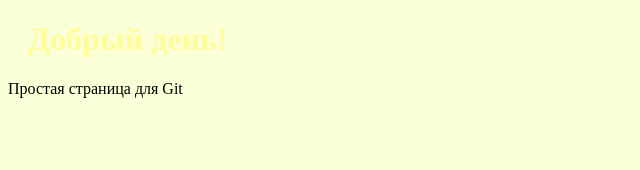
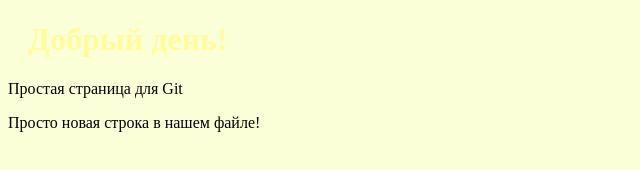
Before and after one commit to SainshNess/ness.github.io, a plain HTML site: page index.html in a window 1280 px wide. Shown: the whole page, without its empty margins (0-640 px from the left). Drawn offline with Linux system fonts and the light colour scheme.

Commit message:
Добавили новый абзац в файл index.html

```diff
--- a/index.html
+++ b/index.html
@@ -7,8 +7,12 @@
 </head>
 
 <body>
+
     <h1>Добрый день!</h1>
     <p>Простая страница для Git</p>
+
+    <p>Просто новая строка в нашем файле!</p>
+
 </body>
 
 </html>
```
